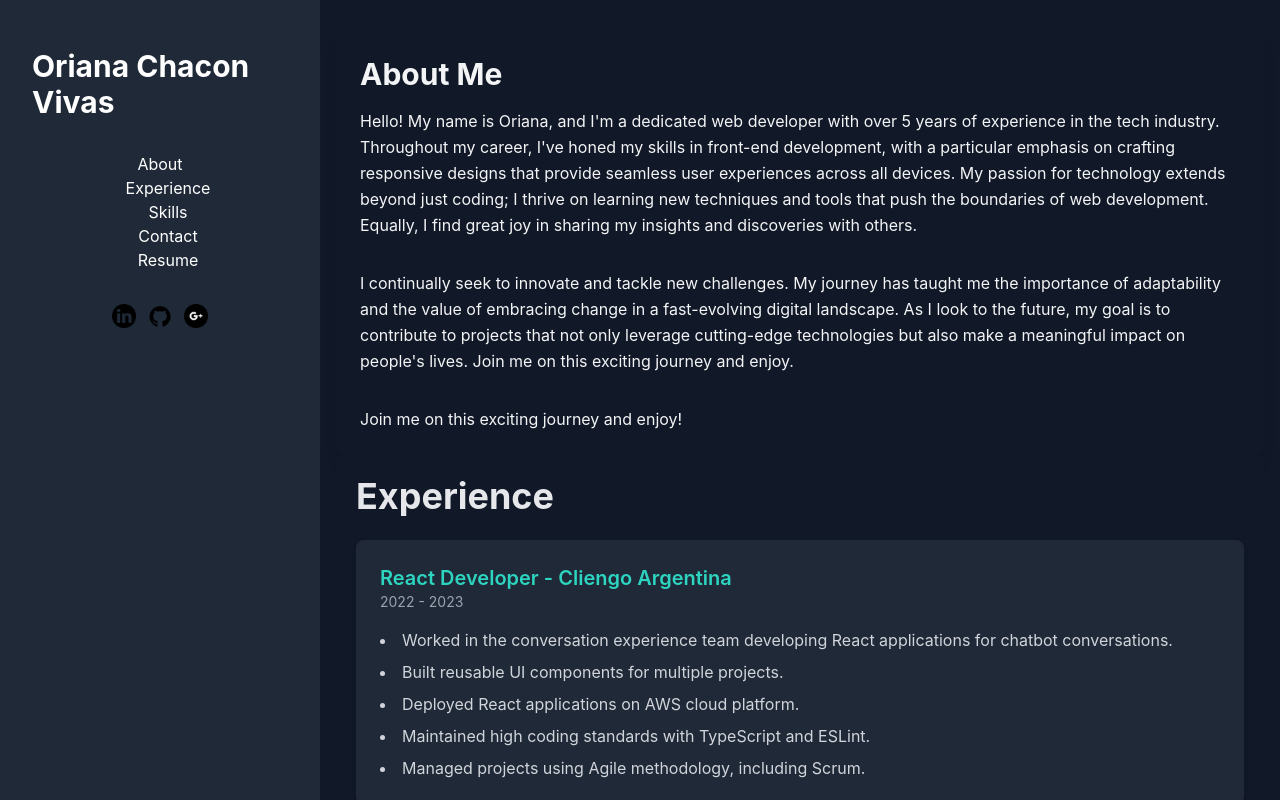
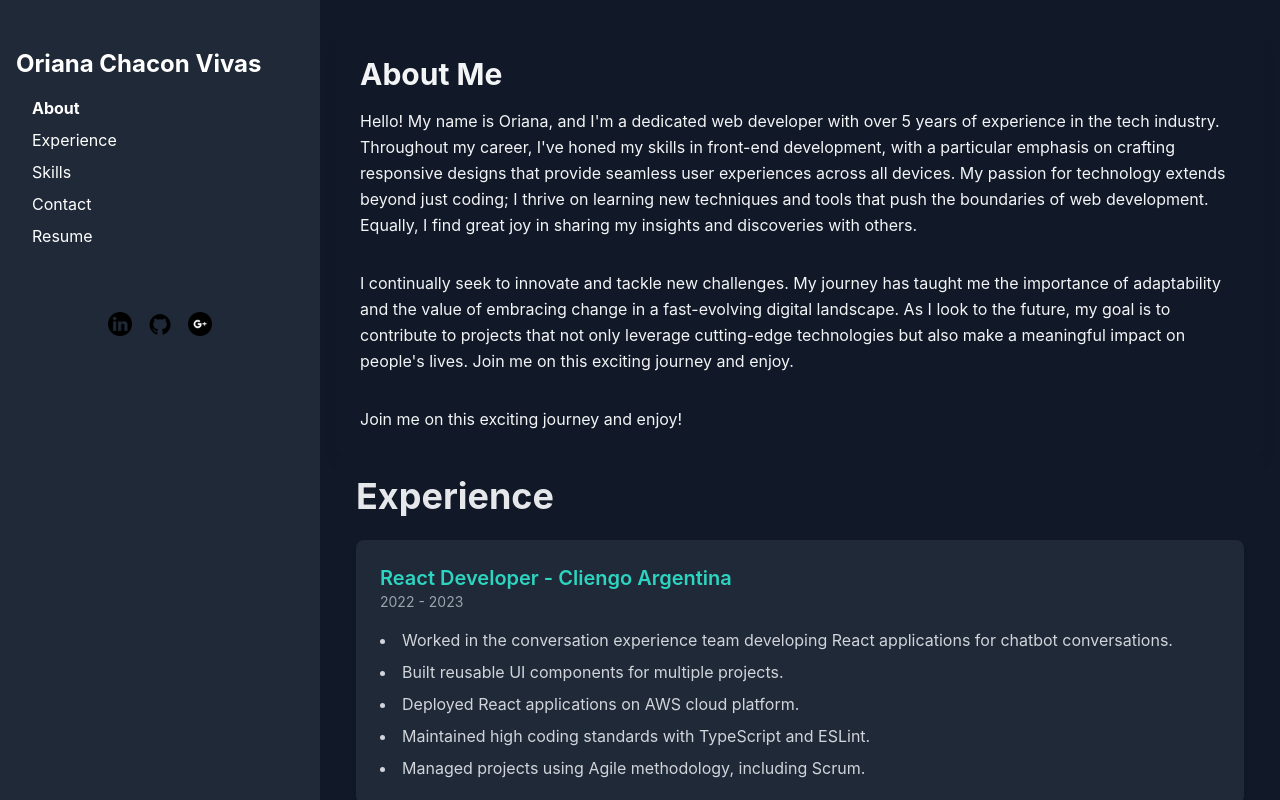
Before and after one commit to orianachv/oriana-chacon-website, a React (Create React App) app: page / in a window 1280 px wide. Built offline with nearby package versions, Linux system fonts and the light colour scheme.

Commit message:
fixing style sidebar

```diff
--- a/src/components/Header.tsx
+++ b/src/components/Header.tsx
@@ -1,10 +1,9 @@
 import React, { useState } from 'react';
-import github from '../icons/github.png'
-import linkedin from '../icons/linkedin.png'
-import gmail from '../icons/gmail-dos.png'
-import close from '../icons/close.png'
-import menu from '../icons/menu.png'
-
+import github from '../icons/github.png';
+import linkedin from '../icons/linkedin.png';
+import gmail from '../icons/gmail-dos.png';
+import close from '../icons/close.png';
+import menu from '../icons/menu.png';
 
 const SOCIAL_LINKS = {
   linkedin: 'https://www.linkedin.com/in/oriana-chacon-vivas-0823b7100/',
@@ -12,60 +11,50 @@ const SOCIAL_LINKS = {
   gmail: 'mailto:chacon.oriana.19@gmail.com'
 };
 
-const HeaderLinks: React.FC<{ cvUrl: string; onLinkClick: () => void }> = ({ cvUrl, onLinkClick }) => (
-  <div className="flex flex-col items-center space-y-2 md:space-y-0 md:space-x-4">
-    <a href="#about" onClick={onLinkClick} className="text-white hover:text-gray-200 transition duration-150 ease-in-out">About</a>
-    <a href="#experience" onClick={onLinkClick} className="text-white hover:text-gray-200 transition duration-150 ease-in-out">Experience</a>
-    <a href="#skills" onClick={onLinkClick} className="text-white hover:text-gray-200 transition duration-150 ease-in-out">Skills</a>
-    <a href="#contact" onClick={onLinkClick} className="text-white hover:text-gray-200 transition duration-150 ease-in-out">Contact</a>
-    <a href={cvUrl} download="Oriana_Chacon_Resume.pdf" onClick={onLinkClick} className="text-white hover:text-gray-200 transition duration-150 ease-in-out">Resume</a>
-  </div>
+const HeaderLinks: React.FC<{ cvUrl: string; onLinkClick: (section: string) => void; currentSection: string }> = ({ cvUrl, onLinkClick, currentSection }) => (
+  <nav className="flex flex-col items-start space-y-2">
+    <a href="#about" onClick={() => onLinkClick('about')} className={`text-white transition duration-150 ease-in-out ${currentSection === 'about' ? 'font-bold' : 'hover:text-gray-200'}`}>About</a>
+    <a href="#experience" onClick={() => onLinkClick('experience')} className={`text-white transition duration-150 ease-in-out ${currentSection === 'experience' ? 'font-bold' : 'hover:text-gray-200'}`}>Experience</a>
+    <a href="#skills" onClick={() => onLinkClick('skills')} className={`text-white transition duration-150 ease-in-out ${currentSection === 'skills' ? 'font-bold' : 'hover:text-gray-200'}`}>Skills</a>
+    <a href="#contact" onClick={() => onLinkClick('contact')} className={`text-white transition duration-150 ease-in-out ${currentSection === 'contact' ? 'font-bold' : 'hover:text-gray-200'}`}>Contact</a>
+    <a href={cvUrl} download="Oriana_Chacon_Resume.pdf" onClick={() => onLinkClick('resume')} className={`text-white transition duration-150 ease-in-out ${currentSection === 'resume' ? 'font-bold' : 'hover:text-gray-200'}`}>Resume</a>
+  </nav>
 );
 
 const SocialLinks: React.FC = () => (
-  <div className='flex flex-row gap-3 justify-center mt-8'>
-    <a href={SOCIAL_LINKS.linkedin}>
-      <img alt='social-media' src={linkedin} className='w-6 h-6' />
-
-    </a>
-    <a href={SOCIAL_LINKS.github}>
-      <img alt='social-media' src={github} className='w-6 h-6' />
-
-    </a>
-    <a href={SOCIAL_LINKS.gmail}>
-      <img alt='social-media' src={gmail} className='w-6 h-6' />
-    </a>
+  <div className="flex justify-center space-x-4 mt-4">
+    <a href={SOCIAL_LINKS.linkedin}><img alt="LinkedIn" src={linkedin} className="w-6 h-6" /></a>
+    <a href={SOCIAL_LINKS.github}><img alt="GitHub" src={github} className="w-6 h-6" /></a>
+    <a href={SOCIAL_LINKS.gmail}><img alt="Gmail" src={gmail} className="w-6 h-6" /></a>
   </div>
-)
-
+);
 const Header: React.FC = () => {
   const [isMenuOpen, setIsMenuOpen] = useState(false);
+  const [currentSection, setCurrentSection] = useState('about');
   const cvUrl = 'https://github.com/orianachv/resume/raw/main/CV%20ENGLISH%20ORIANA%20CHACO%CC%81N%20%20(1).pdf';
 
-  const handleLinkClick = () => setIsMenuOpen(false);
+  const handleLinkClick = (section: string) => {
+    setCurrentSection(section);
+    setIsMenuOpen(false);
+  };
 
   return (
-    <header className="py-4 flex flex-col md:flex-row">
-      <div className="max-w-6xl mx-auto px-4 sm:px-6 lg:px-8 flex md:flex-col justify-between w-full">
-        <h1 className="text-white text-2xl font-bold md:text-3xl md:mb-8">Oriana Chacon Vivas</h1>
+    <header className="bg-gray-800 text-white p-4 md:flex md:flex-col">
+      <div className="flex items-center justify-between">
+        <h1 className="text-2xl font-bold">Oriana Chacon Vivas</h1>
         <button onClick={() => setIsMenuOpen(!isMenuOpen)} className="md:hidden focus:outline-none">
           <img src={isMenuOpen ? close : menu} alt="Menu" className="w-6 h-6" />
         </button>
-
-        <div className="hidden md:block ">
-          <HeaderLinks cvUrl={cvUrl} onLinkClick={() => { }} />
-
-          <SocialLinks />
+      </div>
+      <div className={`md:flex md:flex-col gap-12 ${isMenuOpen ? 'block' : 'hidden'}`}>
+        <div className="p-4 md:pb-0">
+          <HeaderLinks cvUrl={cvUrl} onLinkClick={handleLinkClick} currentSection={currentSection} />
         </div>
+        <SocialLinks />
       </div>
-      {isMenuOpen && (
-        <div className="md:hidden px-8 py-4">
-          <HeaderLinks cvUrl={cvUrl} onLinkClick={handleLinkClick} />
-          <SocialLinks />
-        </div>
-      )}
     </header>
   );
 };
 
+
 export default Header;
```
